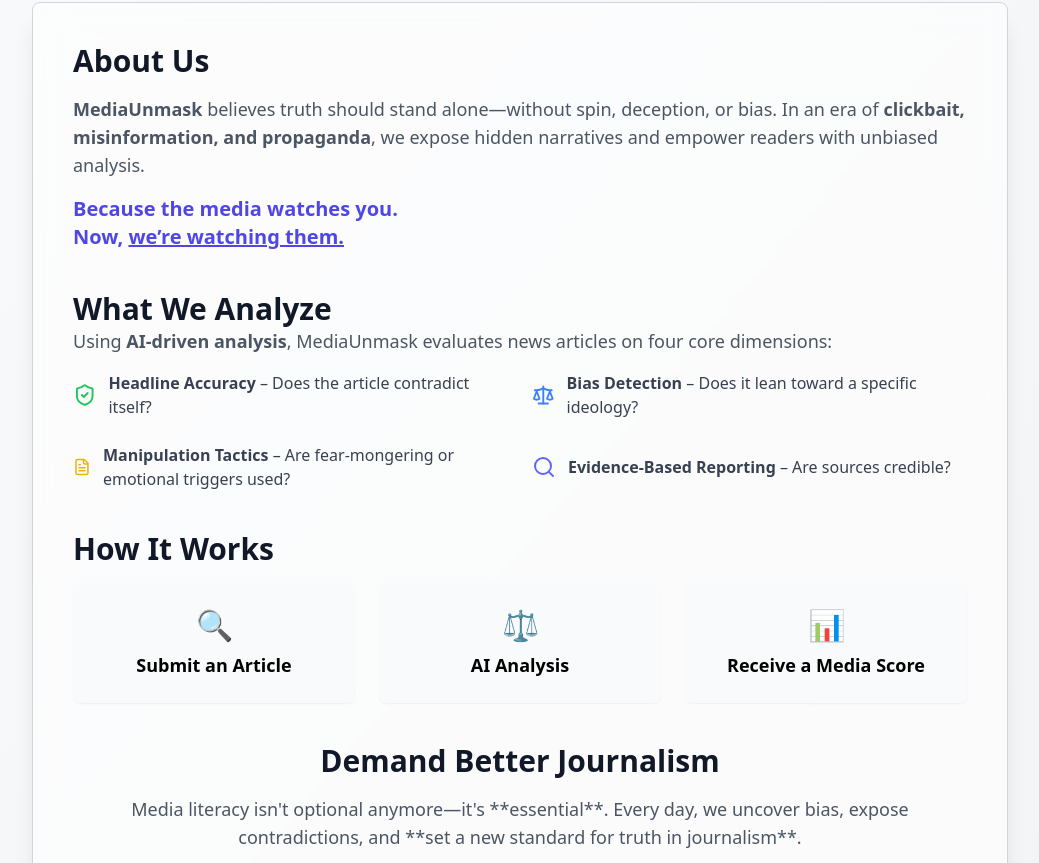
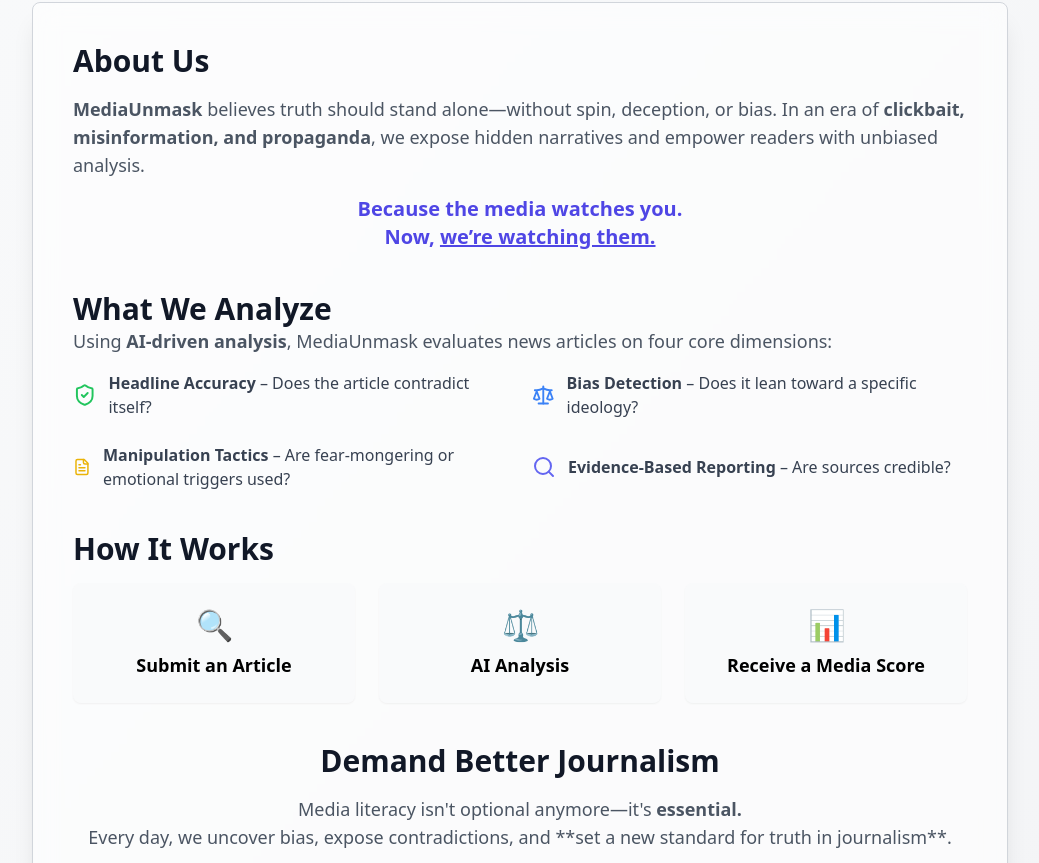
Before and after one commit to LtShibby/MediaUnmasked, a React (Vite) app in the folder frontend/: page / in a window 1280 px wide. Shown: the part 377-1240 px from the top of the page, without its empty margins (120-1159 px from the left). Built offline with nearby package versions, Linux system fonts and the light colour scheme.

Commit message:
centering text

```diff
--- a/frontend/src/components/AboutPage.tsx
+++ b/frontend/src/components/AboutPage.tsx
@@ -30,7 +30,7 @@
             spin, deception, or bias. In an era of <span className="font-semibold">clickbait, misinformation, and propaganda</span>,
             we expose hidden narratives and empower readers with unbiased analysis.
           </p>
-          <p className="text-indigo-600 font-semibold text-xl mt-4">
+          <p className="text-indigo-600 font-semibold text-xl mt-4 text-center">
             Because the media watches you. <br /> Now, <span className="underline">we’re watching them.</span>
           </p>
         </div>
@@ -84,7 +84,7 @@
         <div className="text-center">
           <h2 className="text-3xl font-bold text-gray-900">Demand Better Journalism</h2>
           <p className="text-lg text-gray-600 mt-4">
-            Media literacy isn't optional anymore—it's **essential**.
+            Media literacy isn't optional anymore—it's <b>essential.</b> <br />
             Every day, we uncover bias, expose contradictions, and **set a new standard for truth in journalism**.
           </p>
           <button
```
